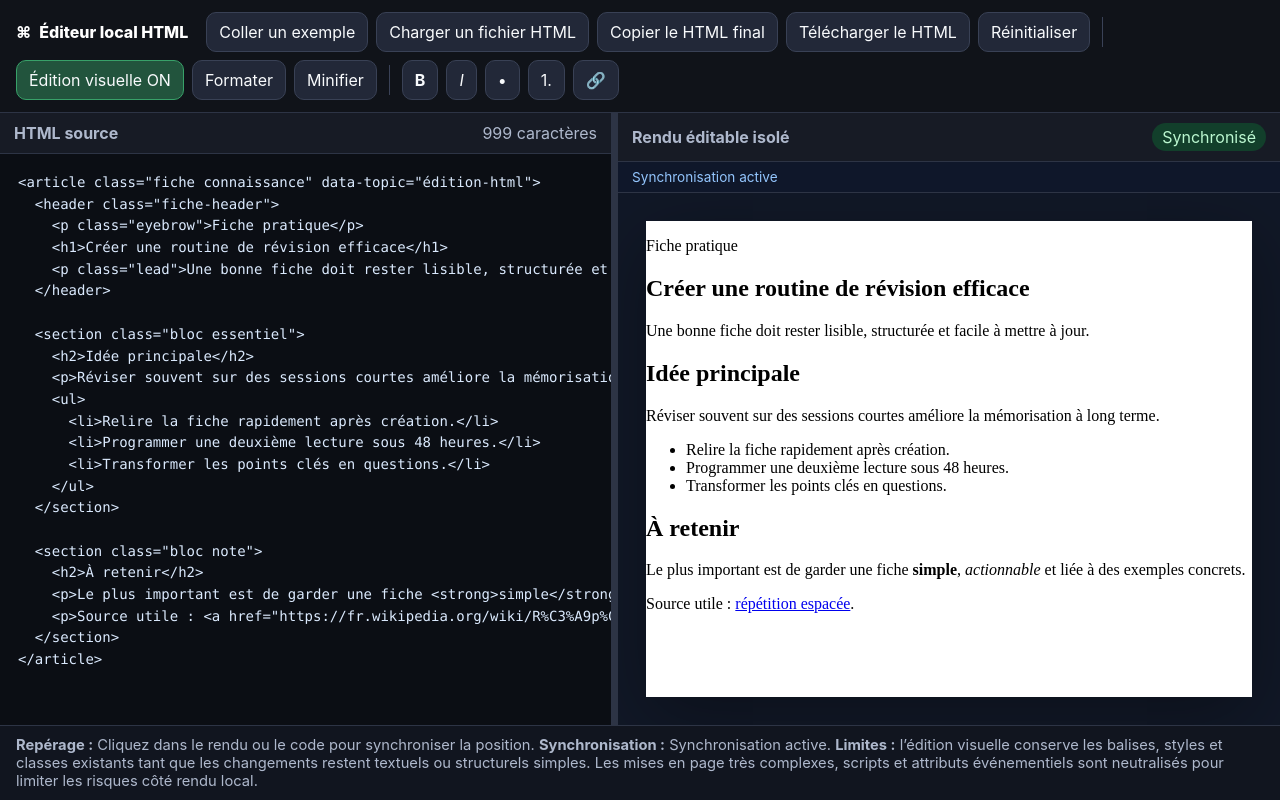
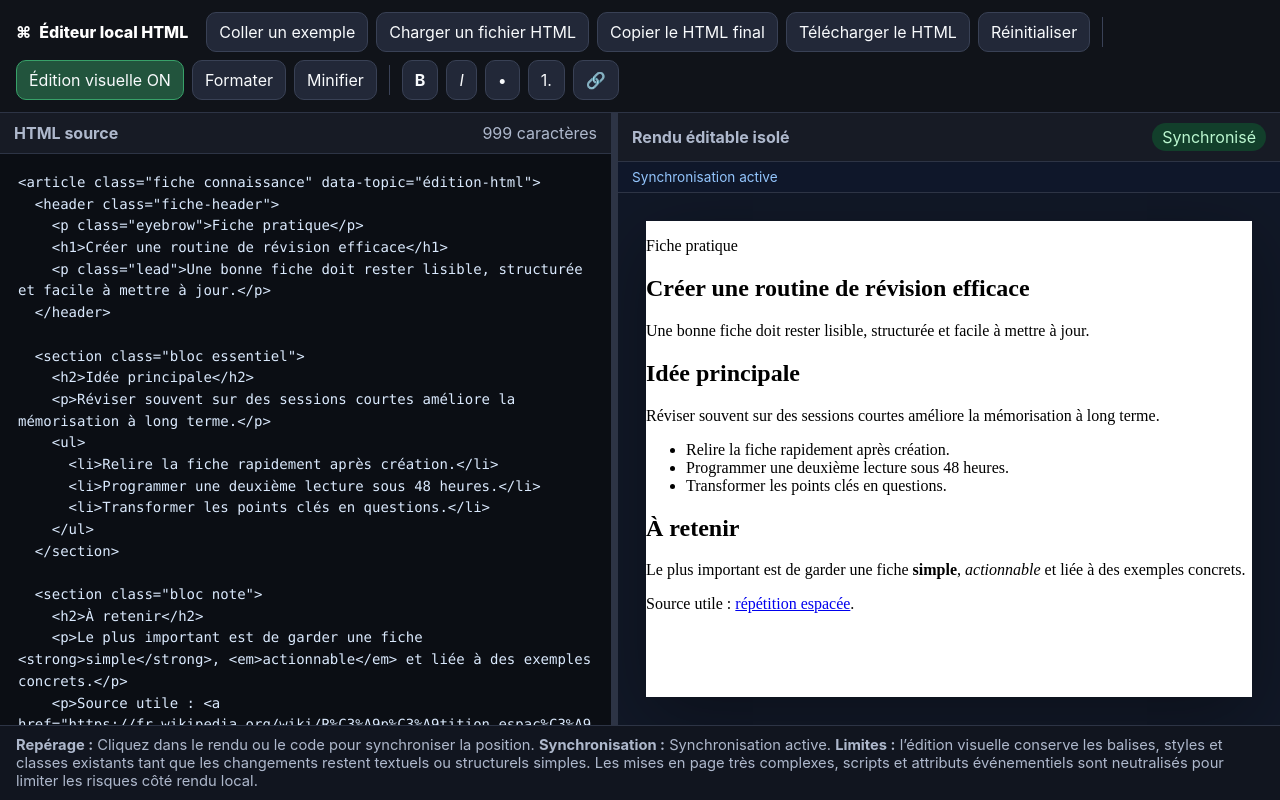
Before and after one commit to antoninbld/Edit-knowledge, a React (Vite) app: page / in a window 1280 px wide. Built offline with nearby package versions, Linux system fonts and the light colour scheme.

Commit message:
Fix source pane visual wrapping

```diff
--- a/src/App.tsx
+++ b/src/App.tsx
@@ -133,7 +133,7 @@ export default function App() {
   const syncOverlayScroll = useCallback(() => {
     if (!sourceRef.current || !sourceOverlayRef.current) return;
     sourceOverlayRef.current.scrollTop = sourceRef.current.scrollTop;
-    sourceOverlayRef.current.scrollLeft = sourceRef.current.scrollLeft;
+    sourceOverlayRef.current.scrollLeft = 0;
   }, []);
 
   const revealSourceMatch = useCallback((match: SourceMatch) => {
@@ -144,12 +144,20 @@ export default function App() {
 
     requestAnimationFrame(() => {
       const textarea = sourceRef.current;
+      const overlay = sourceOverlayRef.current;
       if (!textarea) return;
       textarea.setSelectionRange(match.start, match.end);
-      const before = htmlRef.current.slice(0, match.start);
-      const line = before.split('\n').length - 1;
-      const lineHeight = Number.parseFloat(getComputedStyle(textarea).lineHeight) || 22;
-      textarea.scrollTop = Math.max(0, line * lineHeight - textarea.clientHeight / 2);
+
+      const highlightedMark = overlay?.querySelector('mark');
+      if (highlightedMark instanceof HTMLElement) {
+        textarea.scrollTop = Math.max(0, highlightedMark.offsetTop - textarea.clientHeight / 2);
+      } else {
+        const before = htmlRef.current.slice(0, match.start);
+        const line = before.split('\n').length - 1;
+        const lineHeight = Number.parseFloat(getComputedStyle(textarea).lineHeight) || 22;
+        textarea.scrollTop = Math.max(0, line * lineHeight - textarea.clientHeight / 2);
+      }
+      textarea.scrollLeft = 0;
       syncOverlayScroll();
     });
   }, [syncOverlayScroll]);
@@ -330,6 +338,7 @@ ${validation.headHtml}
               ref={sourceRef}
               value={html}
               spellCheck={false}
+              wrap="soft"
               onChange={(e) => { setHtml(e.target.value); setSourceMatch(null); setSyncStatus('Synchronisation active — source HTML modifiée'); }}
               onClick={(e) => syncPreviewFromSource(e.currentTarget.selectionStart)}
               onKeyUp={(e) => syncPreviewFromSource(e.currentTarget.selectionStart)}
--- a/src/styles.css
+++ b/src/styles.css
@@ -29,8 +29,8 @@ body { margin: 0; min-width: 980px; }
 .source-editor-shell { background: #0b0e14; flex: 1; min-height: 0; position: relative; }
 .source-editor-shell textarea, .source-highlight-overlay {
   border: 0; font: 14px/1.55 "JetBrains Mono", "SFMono-Regular", Consolas, monospace;
-  inset: 0; margin: 0; outline: none; overflow: auto; padding: 18px; position: absolute;
-  resize: none; tab-size: 2; white-space: pre; width: 100%; height: 100%;
+  inset: 0; margin: 0; outline: none; overflow-x: hidden; overflow-y: auto; padding: 18px; position: absolute;
+  resize: none; tab-size: 2; white-space: pre-wrap; overflow-wrap: anywhere; word-break: break-word; width: 100%; height: 100%;
 }
 .source-editor-shell textarea {
   background: transparent; caret-color: #f8fafc; color: transparent; z-index: 2;
```
